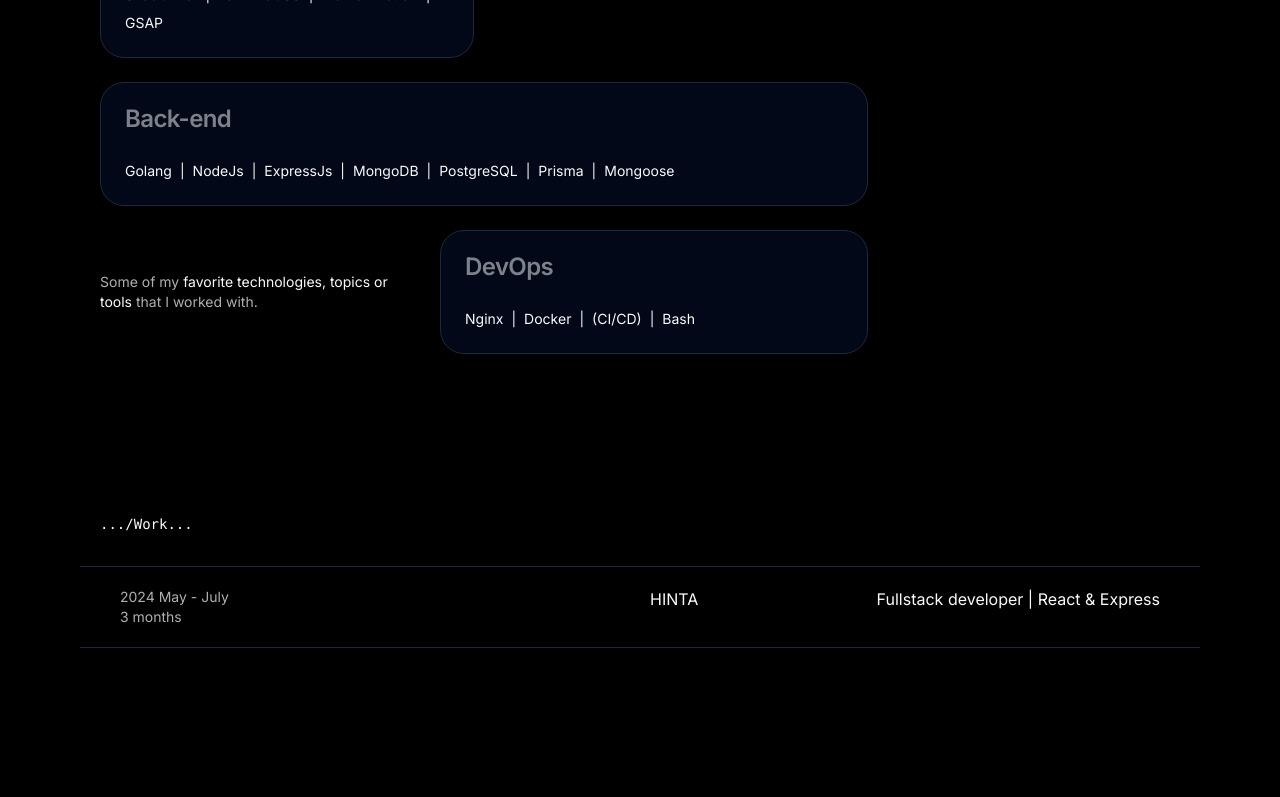
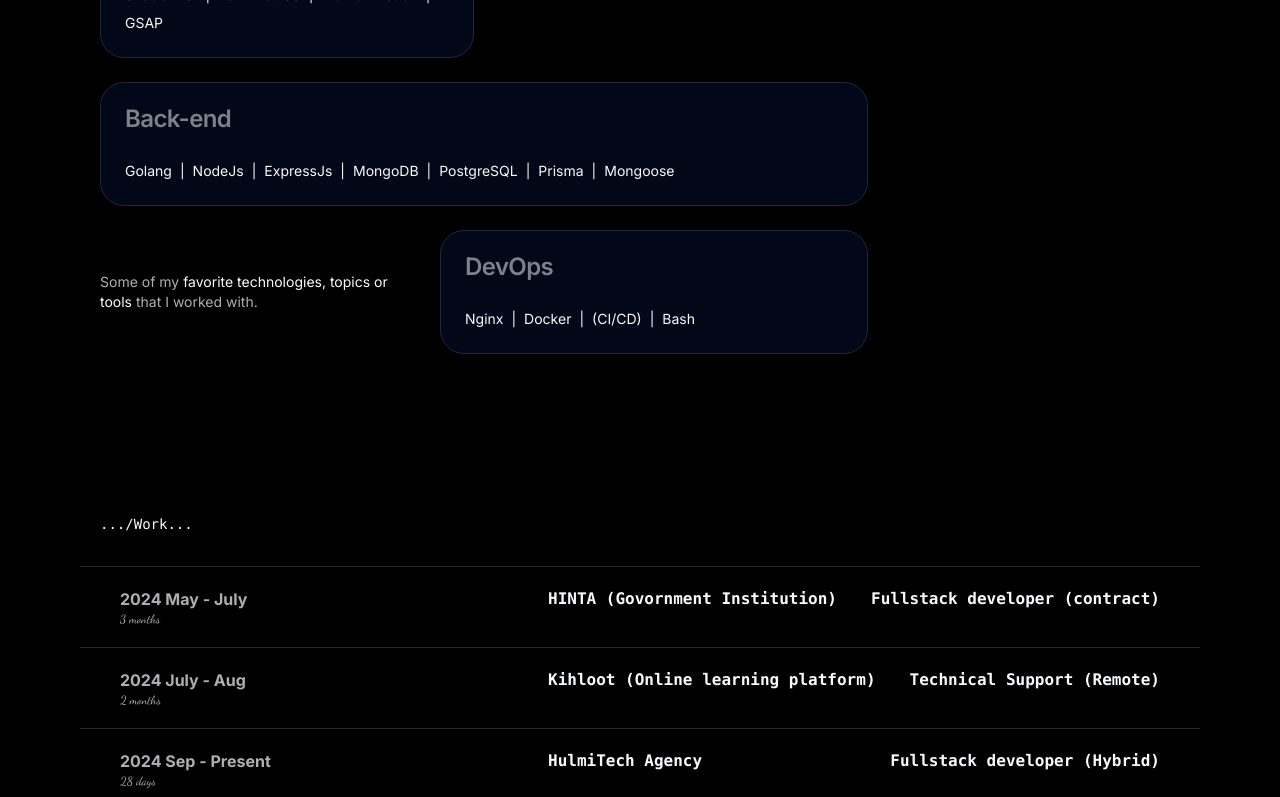
Before and after one commit to iamsuudi/journey, a Next.js app: page / in a window 1280 px wide. Shown: the part 2000-2797 px from the top of the page. Built offline with nearby package versions, Linux system fonts and the light colour scheme; a web font is replaced by a local one.

Commit message:
feat: Update work section

```diff
--- a/app/_components/work-section.tsx
+++ b/app/_components/work-section.tsx
@@ -1,13 +1,34 @@
-import { patuaOneFont } from "@/lib/fonts";
+import { dancing_ScriptFont } from "@/lib/fonts";
 import { cn } from "@/lib/utils";
+import { formatDistanceStrict, formatDistanceToNowStrict } from "date-fns";
 
 const works = [
     {
         time: "2024 May - July",
-		duration: "3 months",
-		company: "HINTA",
+        duration: formatDistanceStrict(
+            new Date(2024, 4),
+            new Date(2024, 6, 25)
+        ),
+        company: "HINTA (Govornment Institution)",
         technologies: ["React", "Express"],
-		role: "Fullstack developer",
+        role: "Fullstack developer (contract)",
+    },
+    {
+        time: "2024 July - Aug",
+        duration: formatDistanceStrict(
+            new Date(2024, 6),
+            new Date(2024, 7, 25)
+        ),
+        company: "Kihloot (Online learning platform)",
+        technologies: [],
+        role: "Technical Support (Remote)",
+    },
+    {
+        time: "2024 Sep - Present",
+        duration: formatDistanceToNowStrict(new Date(2024, 8)),
+        company: "HulmiTech Agency",
+        technologies: [],
+        role: "Fullstack developer (Hybrid)",
     },
 ];
 
@@ -21,17 +42,24 @@
                         return (
                             <div
                                 key={work.time}
-								className="group flex border-t-[1px] p-5 gap-5 md:px-10 hover:text-background hover:bg-foreground/95">
-								<div className="w-full text-foreground/70 group-hover:text-background text-sm flex flex-col">
-									<p>{work.time}</p>
-									<p>{work.duration}</p>
+                                className="group flex border-t-[1px] p-5 gap-5 md:px-10 hover:text-background hover:bg-foreground/95"
+                            >
+                                <div className="w-2/5 text-foreground/70 group-hover:text-background flex flex-col">
+                                    <p className="text-md font-bold">
+                                        {work.time}
+                                    </p>
+                                    <p
+                                        className={cn(
+                                            "text-xs",
+                                            dancing_ScriptFont.className
+                                        )}
+                                    >
+                                        {work.duration}
+                                    </p>
                                 </div>
-								<div className="flex gap-3 justify-between w-full flex-wrap">
-									<p>{work.company}</p>
-									<p>
-										{work.role} |{" "}
-										{work.technologies.join(" & ")}
-									</p>
+                                <div className="flex gap-3 justify-between w-3/5 flex-wrap font-bold font-mono">
+                                    <p className="text-md">{work.company}</p>
+                                    <p className="text-md">{work.role}</p>
                                 </div>
                             </div>
                         );
--- a/package.json
+++ b/package.json
@@ -18,6 +18,7 @@
     "@types/mdx": "^2.0.13",
     "class-variance-authority": "^0.7.0",
     "clsx": "^2.1.1",
+    "date-fns": "^4.1.0",
     "embla-carousel-react": "^8.2.0",
     "framer-motion": "^11.5.6",
     "gray-matter": "^4.0.3",
```
Also changed, not shown: 1 other file (tests, documents, lock files or other folders). Lines whose indentation alone changed are shown as unchanged.
